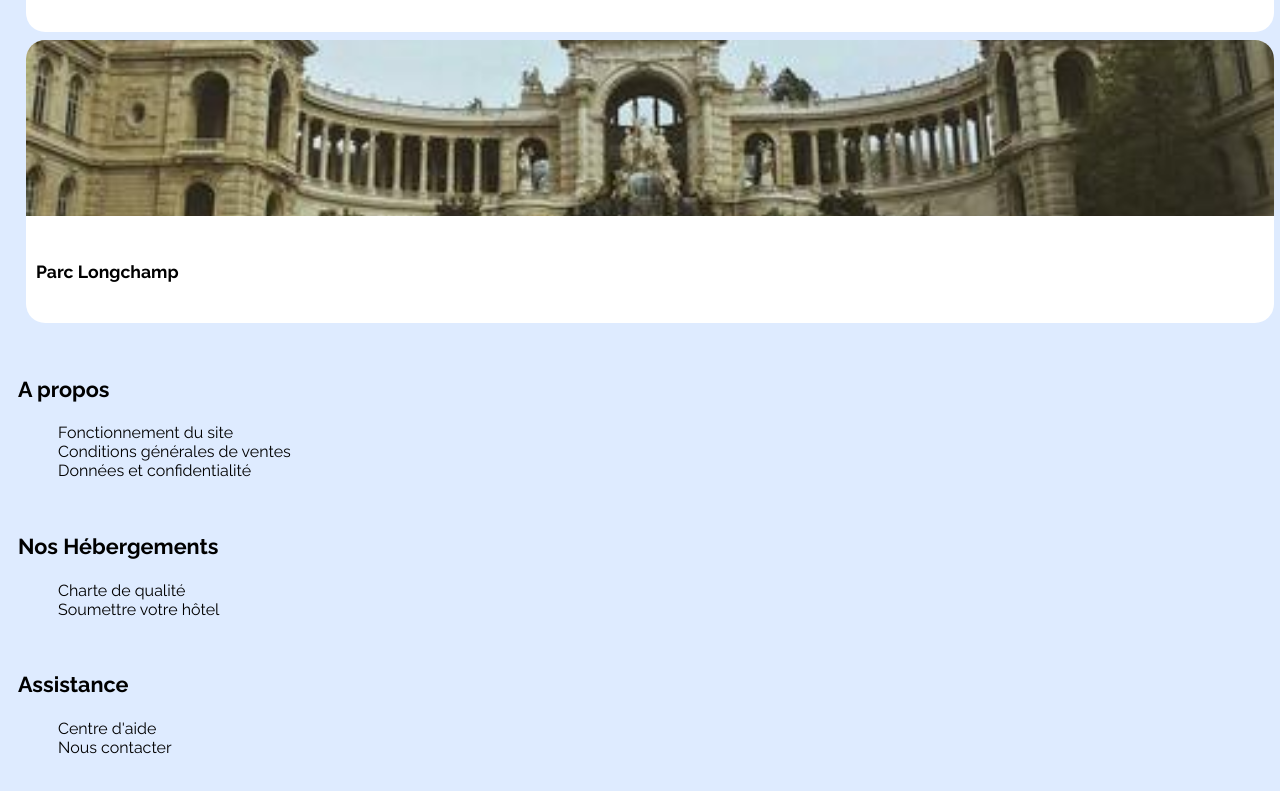
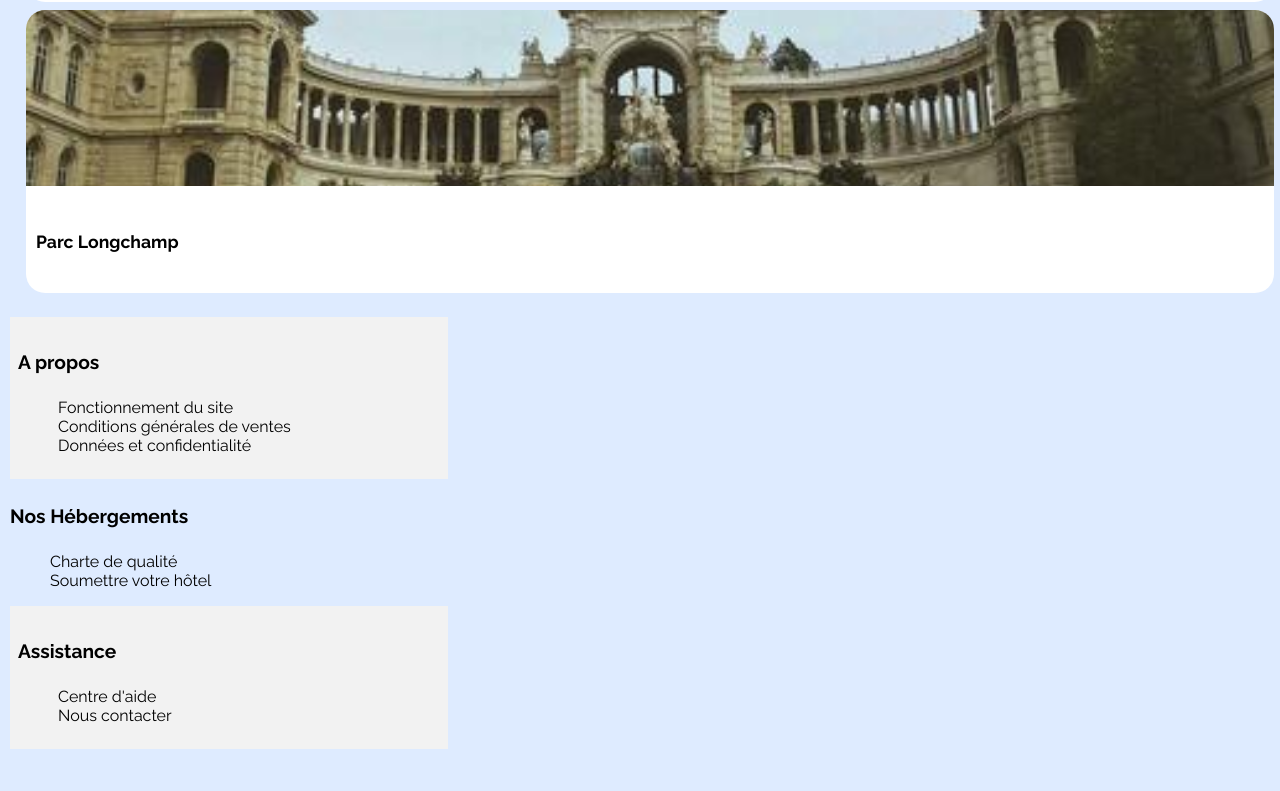
Before and after one commit to herve09/HerveLoubet_2_19102020, a plain HTML site: page index.html in a window 1280 px wide. Shown: the part 4852-5643 px from the top of the page. After the commit the page ends 5611 px from the top, so only its background shows below. Drawn offline with Linux system fonts and the light colour scheme.

Commit message:
modif footer

```diff
--- a/index.html
+++ b/index.html
@@ -236,7 +236,7 @@
 
             </div>
             <div class="titrebloc">
-                <h6>Afficher plus</h6>
+                <h4>Afficher plus</h4>
             </div>
         </div>
 
@@ -439,8 +439,8 @@
 
 
     <footer>
-        <div id="apropos">
-            <h3>A propos</h3>
+        <div class="apropos">
+            <h4>A propos</h4>
             <ul>
                 <li class="footerliste"><a href="#">Fonctionnement du site</a></li>
                 <li class="footerliste"><a href="#">Conditions générales de ventes</a></li>
@@ -450,8 +450,8 @@
         </div>
         <!--------------------fin apropos---------------------->
 
-        <div id="noshebergements">
-            <h3>Nos Hébergements</h3>
+        <div classss="noshebergements">
+            <h4>Nos Hébergements</h4>
             <ul>
 
                 <li class="footerliste"><a href="#">Charte de qualité</a></li>
@@ -461,8 +461,8 @@
         </div>
         <!--------------------fin noshebergements----------->
 
-        <div id="assistance">
-            <h3>Assistance</h3>
+        <div class="assistance">
+            <h4>Assistance</h4>
             <ul>
 
                 <li class="footerliste"><a href="#">Centre d'aide</a></li>
--- a/style.css
+++ b/style.css
@@ -423,23 +423,21 @@ font-size: 1rem;
 margin-top: 0;
 }
 
-#apropos,
-#noshebergements,
-#assistance {
+.apropos, .noshebergements, .assistance {
     width: 33%;
     font-size: 1rem;
     padding: 0.5rem;
-  /*  background-color: #a50f0f;*/
+   background-color: #f2f2f2;
 }
 
-#apropos {
+.apropos {
     /*  padding-right: 9.5rem;*/
 
 }
 
-#noshebergements {}
+.noshebergements {}
 
-#assistance {}
+.assistance {}
 
 /*************************Responsive ******************************************/
 /****/
```
